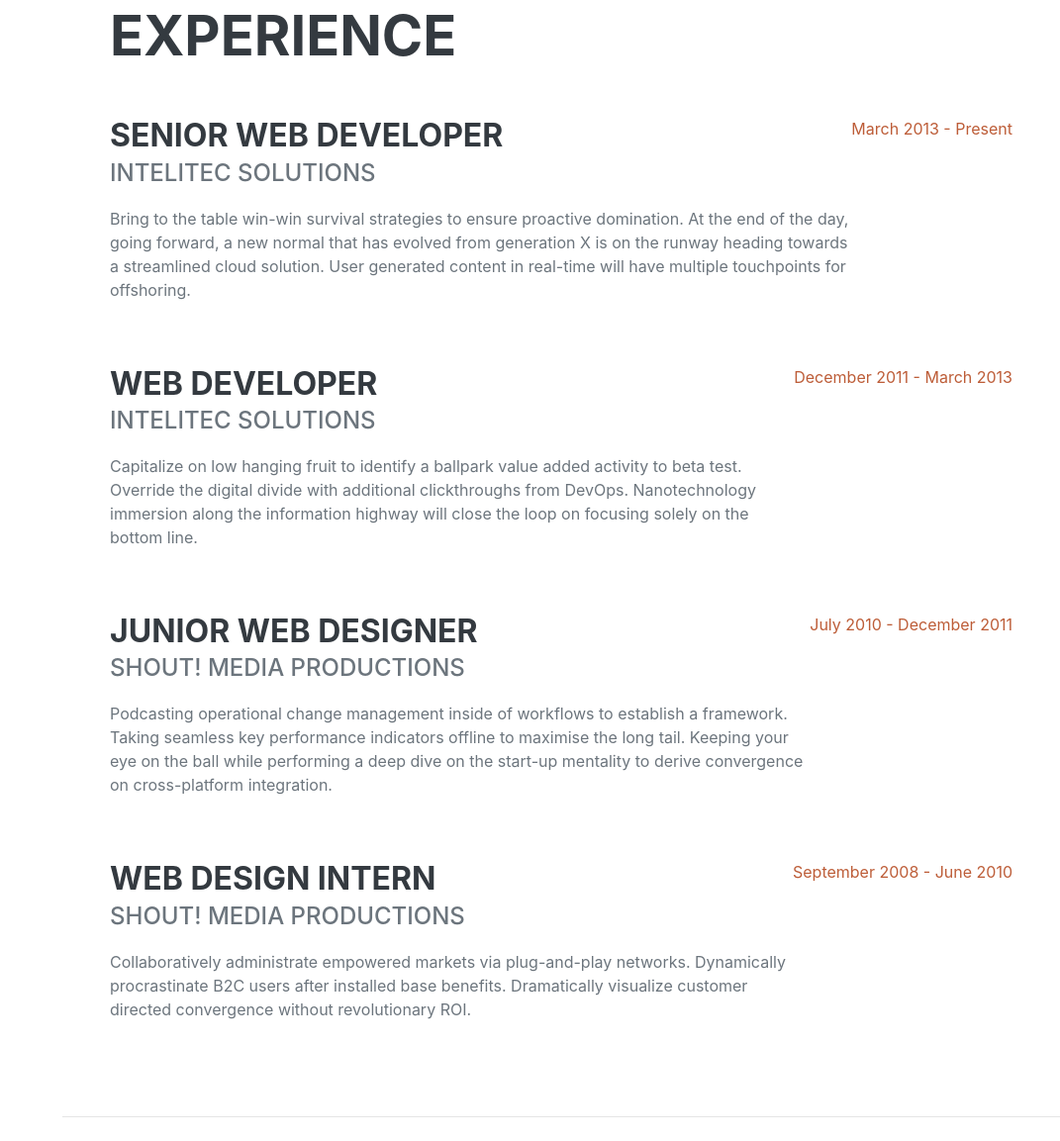
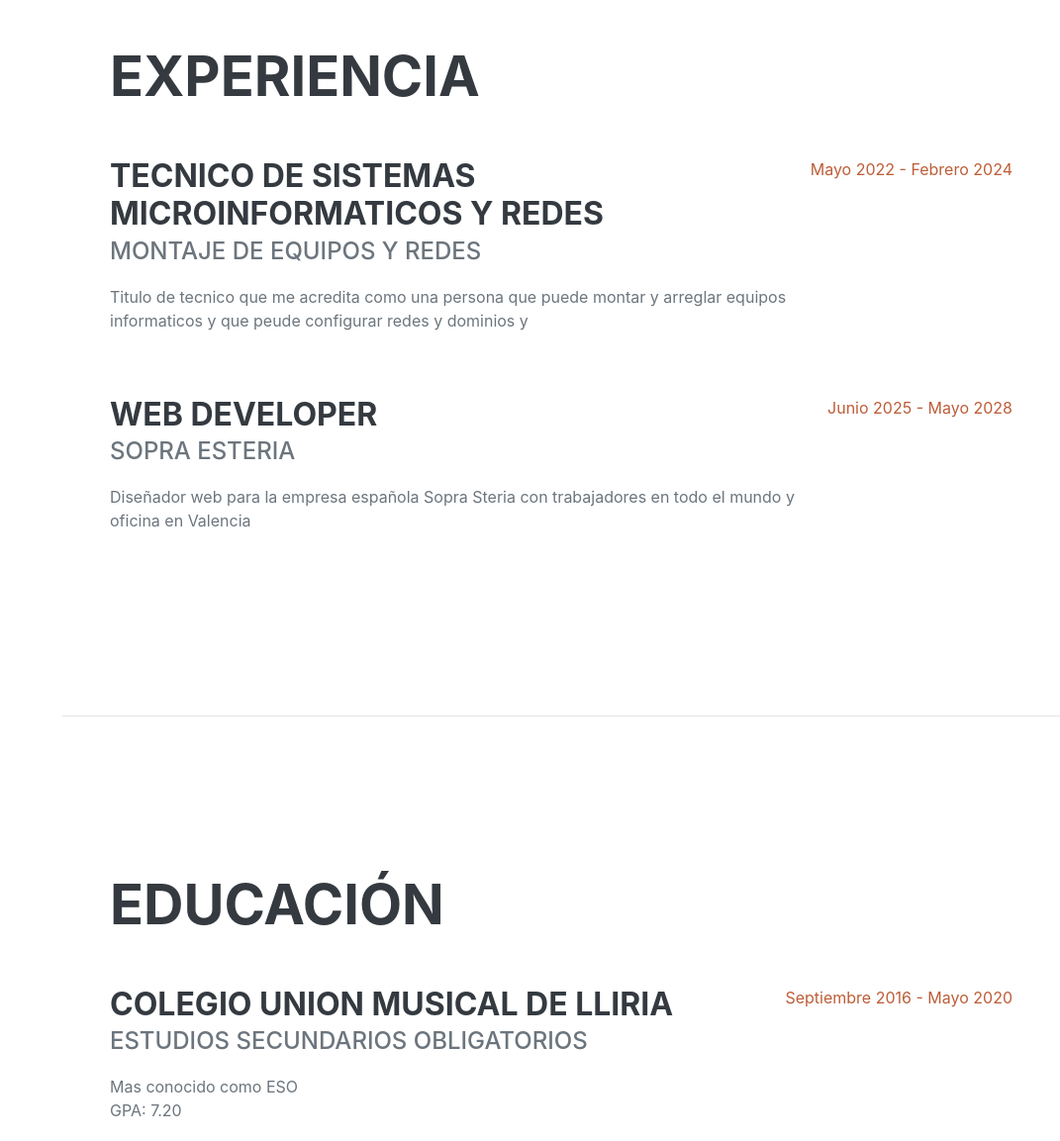
Before and after one commit to Ivanmontesinos21/CV, a plain HTML site: page index.html in a window 1280 px wide. Shown: the part 878-2031 px from the top of the page at 99% size, without its empty margins (209-1280 px from the left). Drawn offline with nearby package versions, Linux system fonts and the light colour scheme; a web font is replaced by a local one.

```diff
--- a/index.html
+++ b/index.html
@@ -17,7 +17,7 @@
     </head>
     <body id="page-top">
         <!-- Navigation-->
-        <nav class="navbar navbar-expand-lg navbar-dark bg-green fixed-top" id="sideNav">
+        <nav class="navbar navbar-expand-lg navbar-dark bg-success fixed-top" id="sideNav">
             <a class="navbar-brand js-scroll-trigger" href="#page-top">
                 <span class="d-block d-lg-none">Ivan Montesinos</span>
                 <span class="d-none d-lg-block"><img class="img-fluid img-profile rounded-circle mx-auto mb-2" src="assets/img/profile.jpg" alt="" /></span>
@@ -60,38 +60,22 @@
             <!-- Experience-->
             <section class="resume-section" id="experience">
                 <div class="resume-section-content">
-                    <h2 class="mb-5">Experience</h2>
+                    <h2 class="mb-5">Experiencia</h2>
                     <div class="d-flex flex-column flex-md-row justify-content-between mb-5">
                         <div class="flex-grow-1">
-                            <h3 class="mb-0">Senior Web Developer</h3>
-                            <div class="subheading mb-3">Intelitec Solutions</div>
-                            <p>Bring to the table win-win survival strategies to ensure proactive domination. At the end of the day, going forward, a new normal that has evolved from generation X is on the runway heading towards a streamlined cloud solution. User generated content in real-time will have multiple touchpoints for offshoring.</p>
+                            <h3 class="mb-0">Tecnico de Sistemas Microinformaticos y redes</h3>
+                            <div class="subheading mb-3">Montaje de equipos y redes </div>
+                            <p>Titulo de tecnico que me acredita como una persona que puede montar y arreglar equipos informaticos y que peude configurar redes y dominios y </p>
                         </div>
-                        <div class="flex-shrink-0"><span class="text-primary">March 2013 - Present</span></div>
+                        <div class="flex-shrink-0"><span class="text-primary">Mayo 2022 - Febrero 2024</span></div>
                     </div>
                     <div class="d-flex flex-column flex-md-row justify-content-between mb-5">
                         <div class="flex-grow-1">
                             <h3 class="mb-0">Web Developer</h3>
-                            <div class="subheading mb-3">Intelitec Solutions</div>
-                            <p>Capitalize on low hanging fruit to identify a ballpark value added activity to beta test. Override the digital divide with additional clickthroughs from DevOps. Nanotechnology immersion along the information highway will close the loop on focusing solely on the bottom line.</p>
+                            <div class="subheading mb-3">Sopra Esteria</div>
+                            <p>Diseñador web para la empresa española Sopra Steria con trabajadores en todo el mundo y oficina en Valencia </p>
                         </div>
-                        <div class="flex-shrink-0"><span class="text-primary">December 2011 - March 2013</span></div>
-                    </div>
-                    <div class="d-flex flex-column flex-md-row justify-content-between mb-5">
-                        <div class="flex-grow-1">
-                            <h3 class="mb-0">Junior Web Designer</h3>
-                            <div class="subheading mb-3">Shout! Media Productions</div>
-                            <p>Podcasting operational change management inside of workflows to establish a framework. Taking seamless key performance indicators offline to maximise the long tail. Keeping your eye on the ball while performing a deep dive on the start-up mentality to derive convergence on cross-platform integration.</p>
-                        </div>
-                        <div class="flex-shrink-0"><span class="text-primary">July 2010 - December 2011</span></div>
-                    </div>
-                    <div class="d-flex flex-column flex-md-row justify-content-between">
-                        <div class="flex-grow-1">
-                            <h3 class="mb-0">Web Design Intern</h3>
-                            <div class="subheading mb-3">Shout! Media Productions</div>
-                            <p>Collaboratively administrate empowered markets via plug-and-play networks. Dynamically procrastinate B2C users after installed base benefits. Dramatically visualize customer directed convergence without revolutionary ROI.</p>
-                        </div>
-                        <div class="flex-shrink-0"><span class="text-primary">September 2008 - June 2010</span></div>
+                        <div class="flex-shrink-0"><span class="text-primary">Junio 2025 -  Mayo 2028</span></div>
                     </div>
                 </div>
             </section>
```
